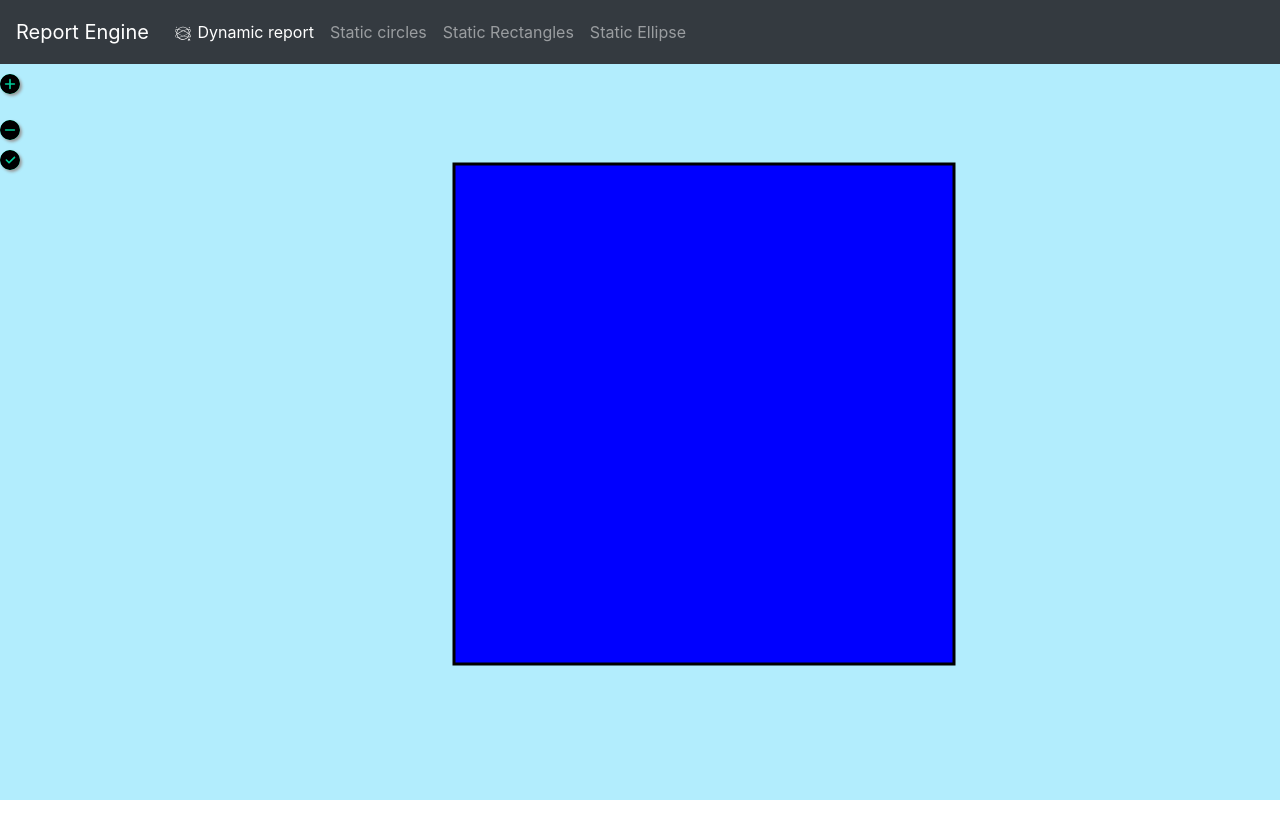
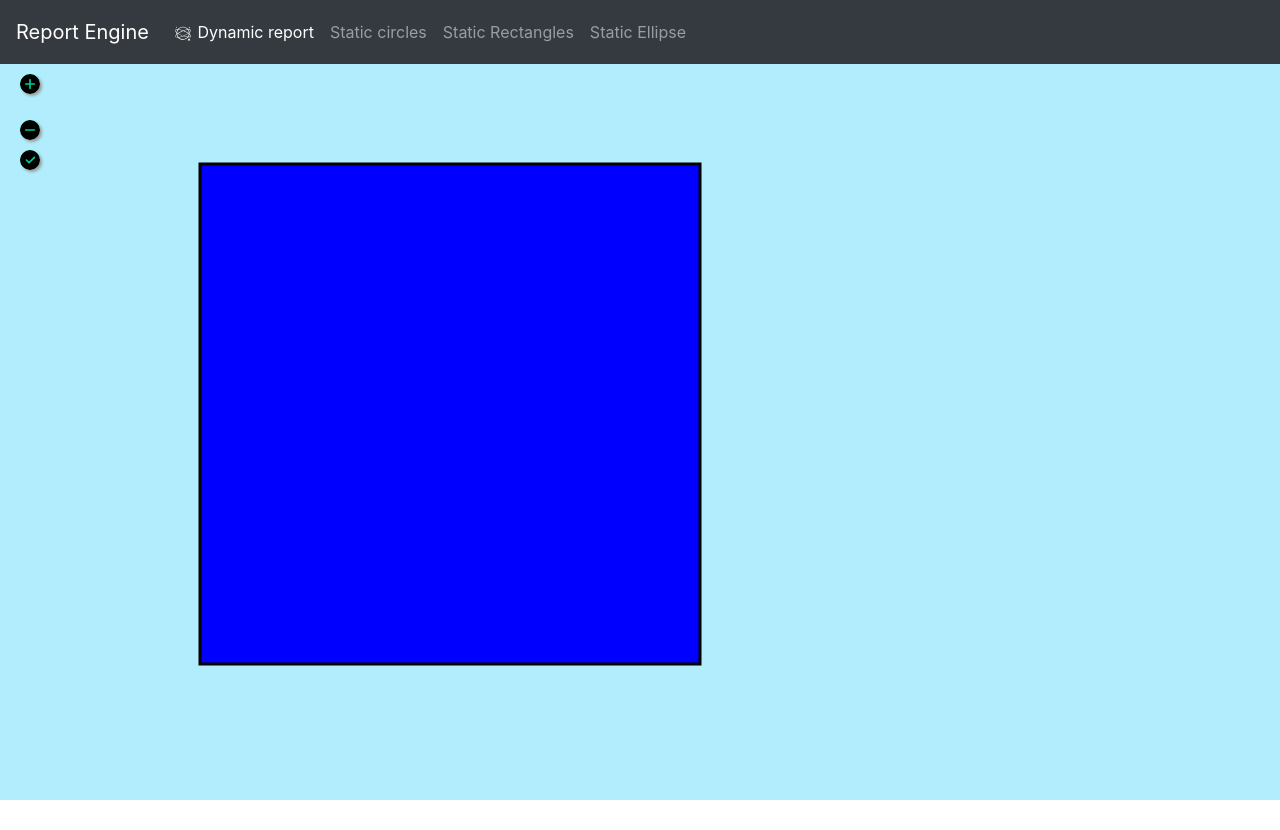
Before and after one commit to rajithabandara/redemo, an Angular app in the folder client/: page /reportengine/dynamic in a window 1280 px wide. After the commit the page ends 801 px from the top, so only its background shows below. Built offline with nearby package versions, Linux system fonts and the light colour scheme.

Commit message:
full size svg

```diff
--- a/client/src/app/components/report-engine/report-engine.component.css
+++ b/client/src/app/components/report-engine/report-engine.component.css
@@ -3,7 +3,7 @@
   text-align: center;
   align-items: center;
   align-content: center;
-  width: 99vw !important;
+  width: 100vw !important;
 }
 
 .fltbtns {
@@ -12,6 +12,7 @@
   position: fixed;
   width: 20px;
   height: 20px;
+  left: 20px;
   /* bottom: 40px; */
   /* right: 40px; */
   background-color: #0c9;
@@ -24,7 +25,7 @@
 }
 .fltbtns1 {
   display: block;
-
+  left: 20px;
   position: fixed;
   width: 20px;
   height: 20px;
@@ -42,7 +43,7 @@
 
 .fltbtns2 {
   display: block;
-
+  left: 20px;
   position: fixed;
   width: 20px;
   height: 20px;
@@ -63,6 +64,9 @@
 }
 
 .svgfull {
-  height: 95vh;
-  width: 95vh;
+  /* height: 100% !important;
+  width: 100% !important; */
+
+  height: 91.39999vh;
+  width: 100vw;
 }
--- a/client/src/app/components/report-engine/report-engine.component.html
+++ b/client/src/app/components/report-engine/report-engine.component.html
@@ -12,8 +12,8 @@
     </div>
   </div> -->
 
-  <div class="row h-100 align-items-center" [ngSwitch]="param">
-    <div class="col-11 mx-auto" *ngSwitchCase="'dynamic'">
+  <div [ngSwitch]="param">
+    <div *ngSwitchCase="'dynamic'">
       <svg class="svgfull" xmlns="http://www.w3.org/2000/svg">
         <rect
           x="200"
```
